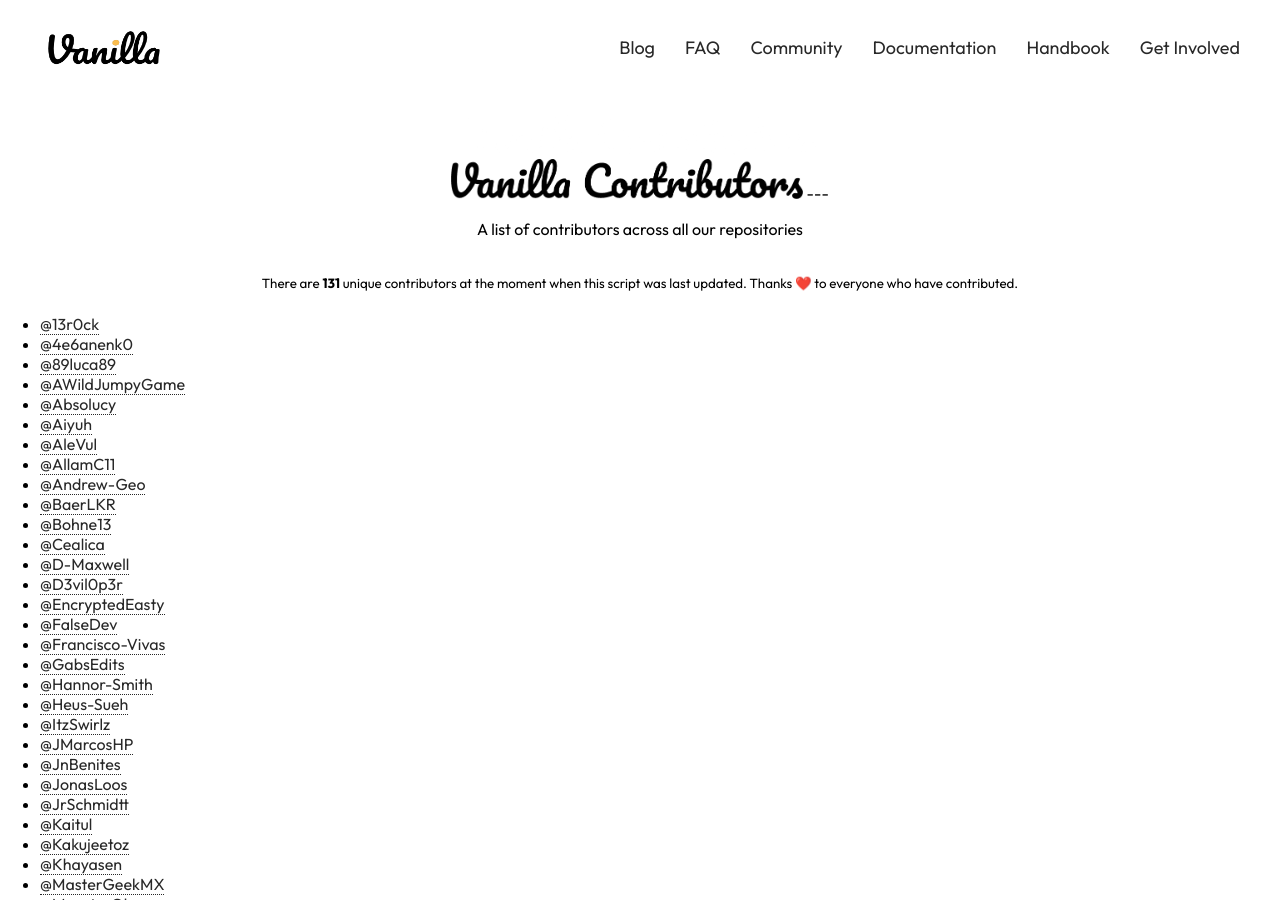
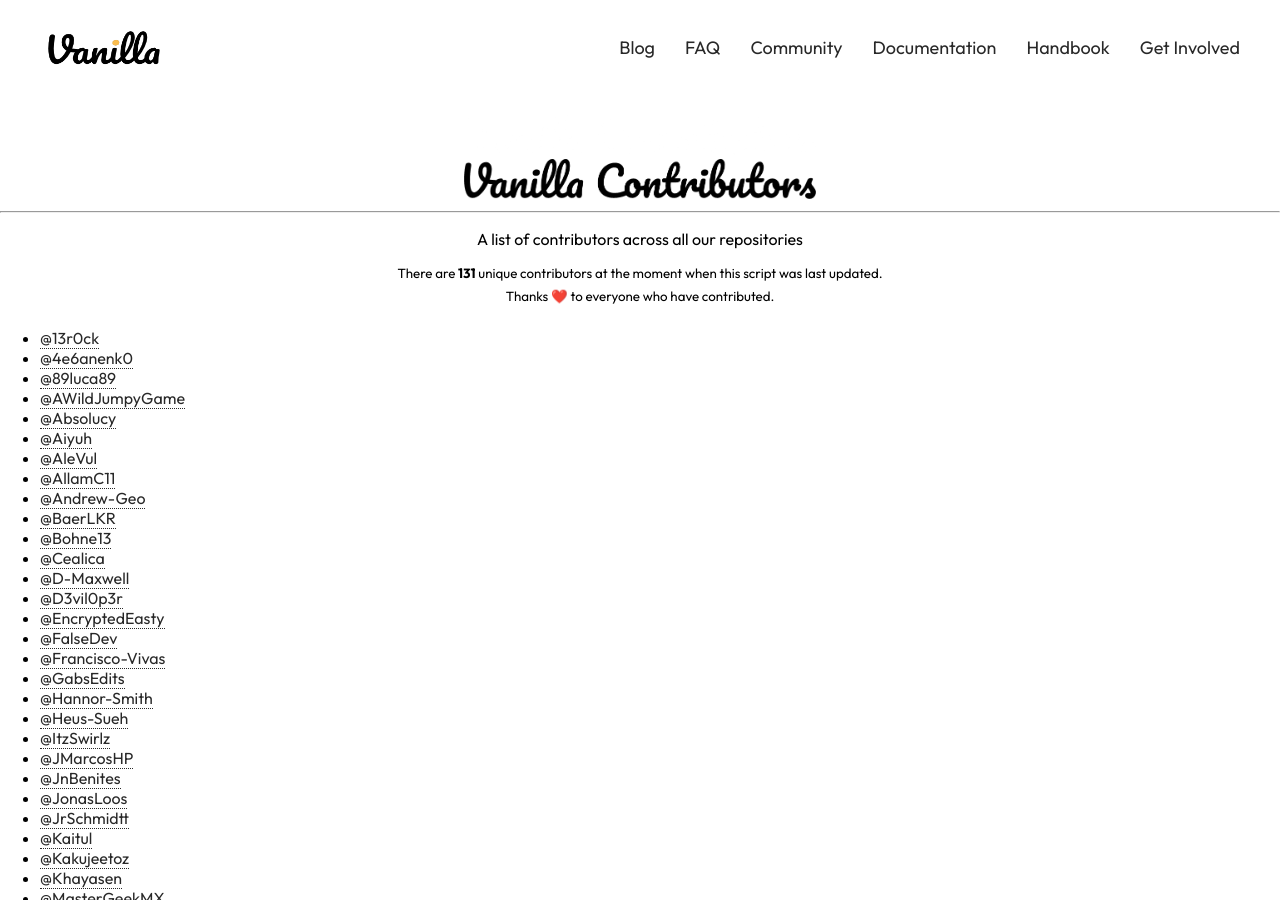
Before and after one commit to Vanilla-OS/website, a Jekyll site: the page built from contributors-list.md, in a window 1280 px wide and 900 px high. Built offline with Jekyll 4.4.1, drawn with Linux system fonts in a browser that asks for light colours; our own code applies the rules of GitHub Pages for plain Markdown files.

Commit message:
chore: Update Contributors List

```diff
--- a/contributors-list.md
+++ b/contributors-list.md
@@ -1,10 +1,9 @@
 <div align="center">
   <br><img src="assets/vanilla-contributors-mono.png?raw=true#gh-dark-mode-only" height="40">
   <br><img src="assets/vanilla-contributors.png?raw=true#gh-light-mode-only" height="40">
-
----
+  <hr />
   <p>A list of contributors across all our repositories</p>
-  <br><sup>There are <b>131</b> unique contributors at the moment when this script was last updated. Thanks ❤️ to everyone who have contributed.</sup>
+  <sup>There are <b>131</b> unique contributors at the moment when this script was last updated.<br> Thanks ❤️ to everyone who have contributed.</sup>
 </div>
 
 * [@13r0ck](https://github.com/13r0ck)
```
